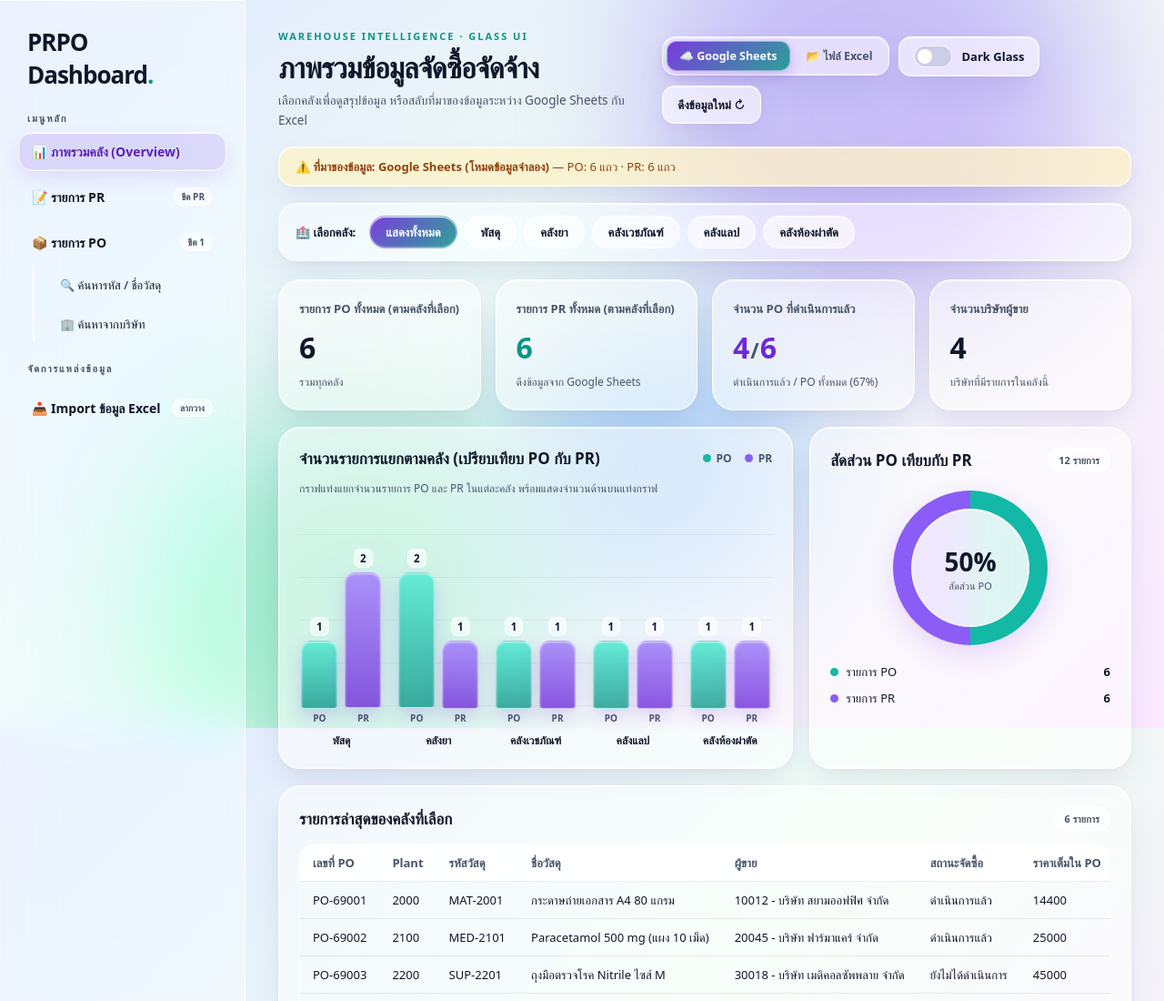
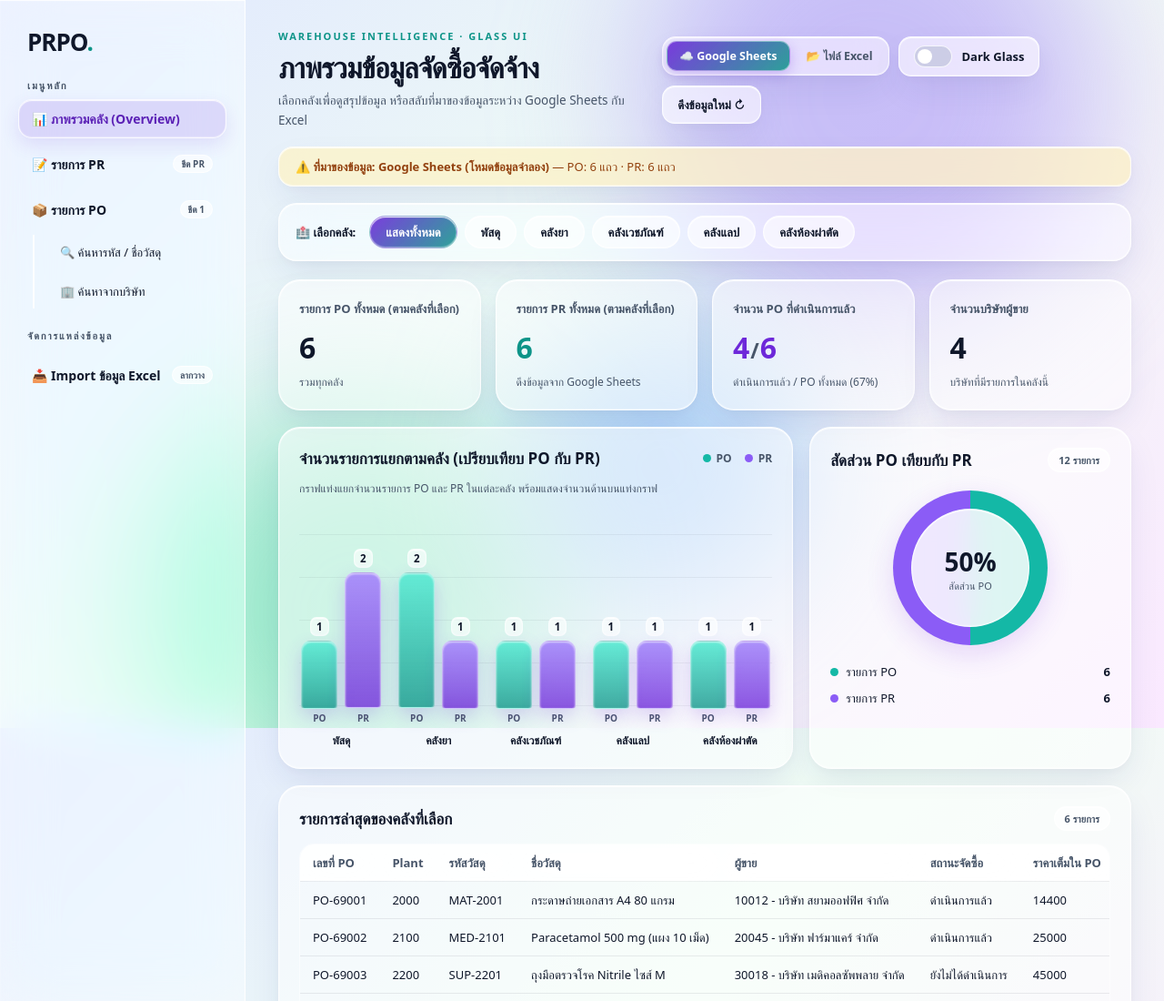
Before and after one commit to sakkarinkl-olme/WUH-PRPO, a plain HTML site: page index.html in a window 1280 px wide. Shown: the top 1100 px of the page at 91% size. Drawn offline with Linux system fonts and the light colour scheme.

Commit message:
แก้ไขข้อความ

```diff
--- a/index.html
+++ b/index.html
@@ -389,7 +389,7 @@ footer { margin-top: 24px; color: var(--muted); font-size: 12px; }
 <div class="app">
   <!-- SIDEBAR -->
   <aside class="sidebar">
-    <div class="brand">PRPO Dashboard<span>.</span></div>
+    <div class="brand">PRPO<span>.</span></div>
 
     <div class="sidebar-label">เมนูหลัก</div>
     <nav class="nav-menu" aria-label="เมนูแดชบอร์ด">
```
